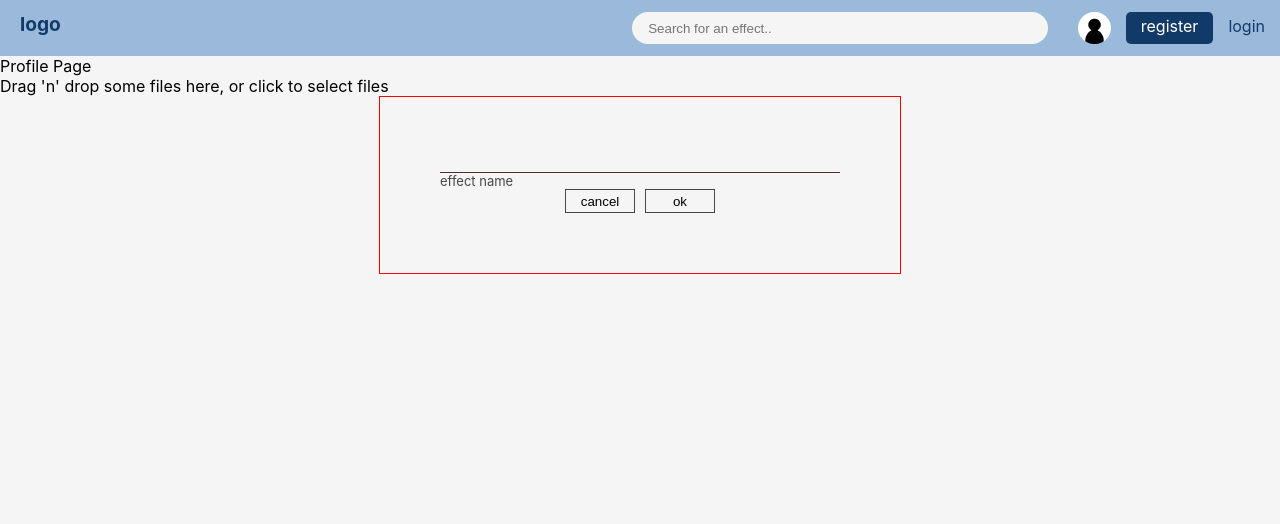
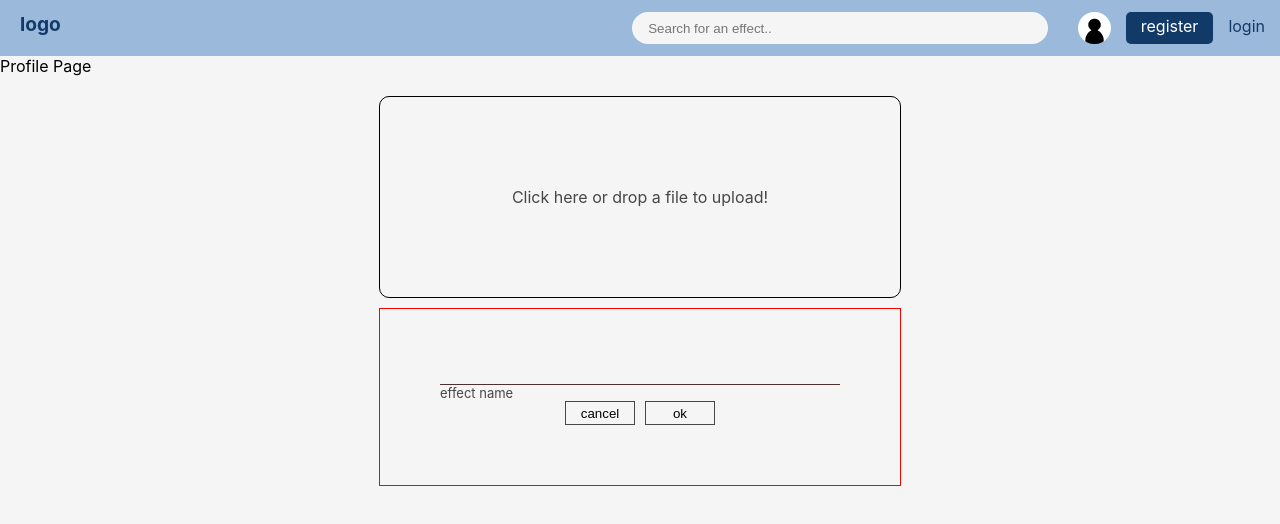
Before and after one commit to B-Evans99/customeffects, a React (Create React App) app in the folder custome/: page /profile in a window 1280 px wide. Shown: the top 524 px of the page. Built offline with nearby package versions, Linux system fonts and the light colour scheme.

Commit message:
(App.css, ProfilePage, dropZone, users.js) shows files when uploading and stores in hook

```diff
--- a/custome/src/App.css
+++ b/custome/src/App.css
@@ -398,3 +398,19 @@ a:hover{
   flex-direction: row;
   margin: 0px auto;
 }
+
+.Dropzone{
+  display: flex;
+  flex-direction: column;
+  width: 520px;
+  height: 200px;
+  margin: 20px auto 10px;
+  border: 1px solid black;
+  justify-content: center;
+  align-items: center;
+  border-radius: 10px;
+}
+
+.dropText{
+  color: #464646;
+}
--- a/custome/src/ProfilePage.js
+++ b/custome/src/ProfilePage.js
@@ -12,7 +12,7 @@ const ProfilePage = (props) => {
             Profile Page
             {/* This may need to live in the form - idk
                 here's the link to the website: https://github.com/react-dropzone/react-dropzone */}
-            <Dropzone/>
+            <Dropzone />
             <UploadForm />
         </div>
     );
--- a/custome/src/components/dropZone.js
+++ b/custome/src/components/dropZone.js
@@ -1,20 +1,46 @@
-import React, {useCallback} from 'react'
+import React, {useCallback, useState} from 'react'
 import {useDropzone} from 'react-dropzone'
+import data from "../data/users.js";
 
 const Dropzone = (props) =>{
+
+  let [files, setFiles] = useState([]);
+  const maxSize = 8048576;
+
   const onDrop = useCallback(acceptedFiles => {
     // Do something with the files
+    console.log(acceptedFiles);
+    setFiles(acceptedFiles);
   }, [])
-  const {getRootProps, getInputProps, isDragActive} = useDropzone({onDrop})
+  const {getRootProps, getInputProps, isDragActive, isDragReject, rejectedFiles} = useDropzone({
+    onDrop,
+    acceptedFiles: ['application/zip', 'application/x-7z-compressed'],
+    minSize: 0,
+    maxSize,
+  });
+
+  const isFileTooLarge = rejectedFiles.length > 0 && rejectedFiles[0].size > maxSize;
 
   return (
-    <div {...getRootProps()}>
+    <div {...getRootProps()} className="Dropzone">
       <input {...getInputProps()} />
-      {
-        isDragActive ?
-          <p>Drop the files here ...</p> :
-          <p>Drag 'n' drop some files here, or click to select files</p>
-      }
+      <div className="dropText">
+      {!isDragActive && files.length == 0 && 'Click here or drop a file to upload!'}
+        {isDragActive && files.length == 0 && !isDragReject && "Drop it like it's hot!"}
+        {isDragReject && files.length == 0 && "File type not accepted, sorry!"}
+        {isFileTooLarge && (
+          <div className="fileSizeWarning">
+            File is too large.
+          </div>
+        )}
+      </div>
+      <div className="uploadedFiles">
+        {files.length > 0 && files.map(acceptedFile => (
+        <div className="uploadedFile">
+          {acceptedFile.name}
+        </div>
+        ))}
+      </div>
     </div>
   )
 };
--- a/custome/src/data/users.js
+++ b/custome/src/data/users.js
@@ -10,7 +10,8 @@ export default {
       reviewers: 12,
       downloads: 34,
       date: 1454284800,
-      cats: "blur"
+      cats: "blur",
+      file: null
     },
     {
       eID: 1,
@@ -22,7 +23,8 @@ export default {
       reviewers: 42,
       downloads: 72,
       date: 1528416000,
-      cats: "miscellaneous,vintage,colorization"
+      cats: "miscellaneous,vintage,colorization",
+      file: null
     },
     {
       eID: 2,
@@ -33,7 +35,8 @@ export default {
       reviewers: 3,
       downloads: 7,
       date: 1564790400,
-      cats: "blur,miscellaneous "
+      cats: "blur,miscellaneous ",
+      file: null
     },
     {
       eID: 3,
@@ -44,7 +47,8 @@ export default {
       reviewers: 55,
       downloads: 532,
       date: 1566790400,
-      cats: "vintage,colorization,miscellaneous"
+      cats: "vintage,colorization,miscellaneous",
+      file: null
     },
     {
       eID: 4,
@@ -56,7 +60,8 @@ export default {
       reviewers: 2,
       downloads: 3,
       date: 1566990400,
-      cats: "miscellaneous,rotational/skewing"
+      cats: "miscellaneous,rotational/skewing",
+      file: null
     },
     {
       eID: 5,
@@ -67,7 +72,8 @@ export default {
       reviewers: 6,
       downloads: 49,
       date: 1562930400,
-      cats: "blur,rotational/skewing"
+      cats: "blur,rotational/skewing",
+      file: null
     },
     {
       eID: 6,
@@ -78,7 +84,8 @@ export default {
       reviewers: 8,
       downloads: 83,
       date: 1562430400,
-      cats: "miscellaneous"
+      cats: "miscellaneous",
+      file: null
     }
   ],
   users: {
```
